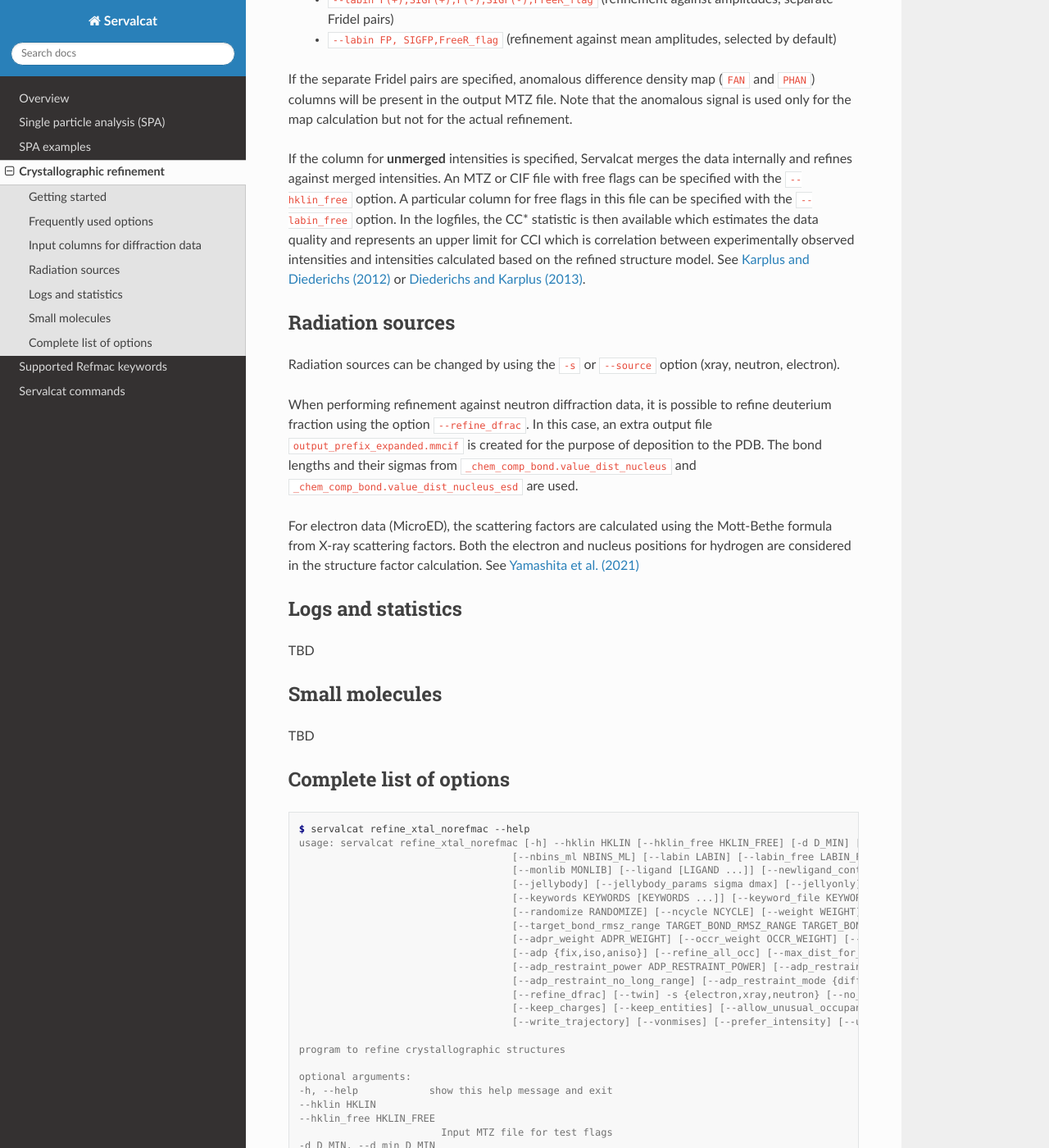
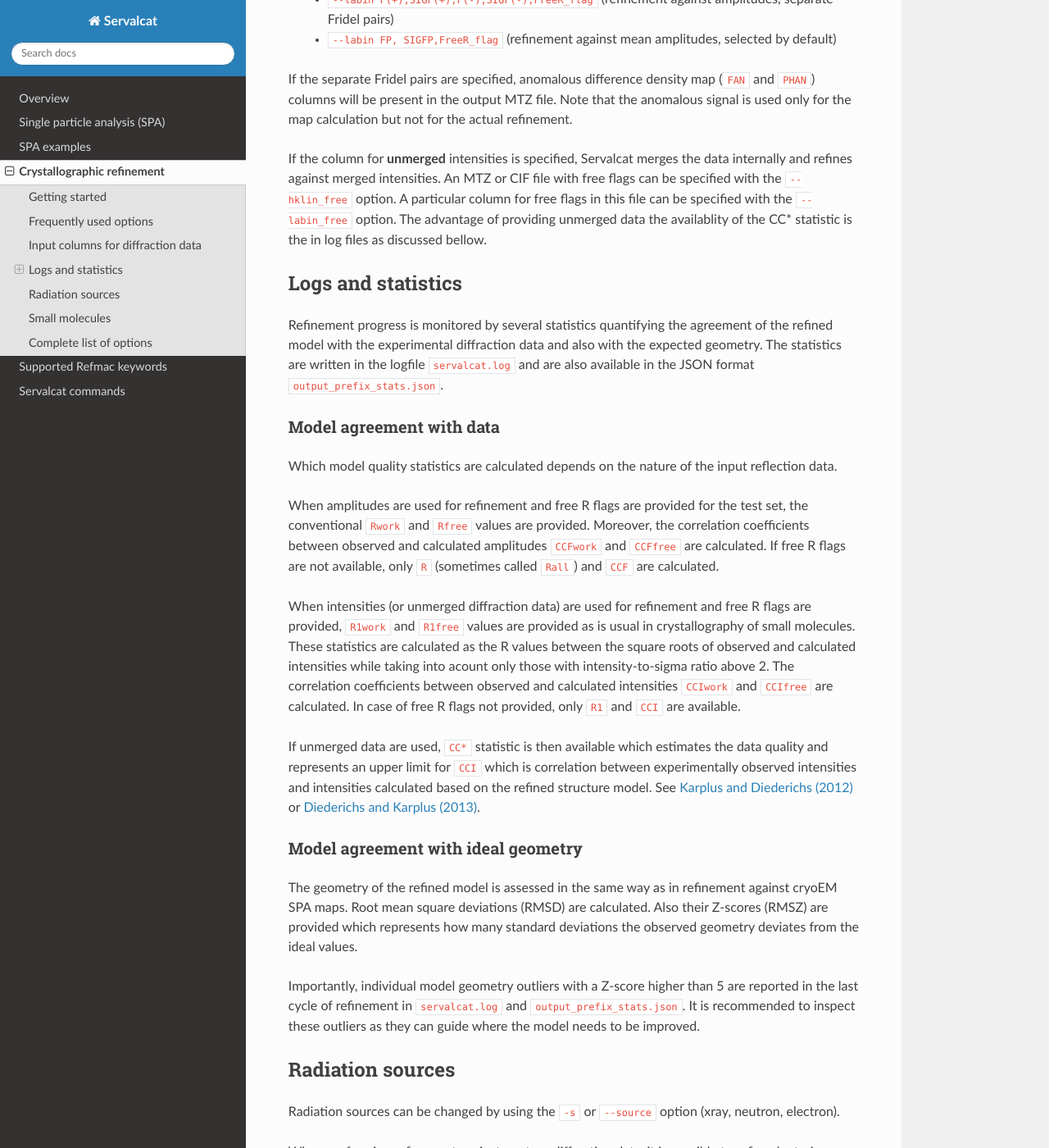
Before and after one commit to keitaroyam/servalcat, a Sphinx documentation site: the page built from docs/xtal.rst, in a window 1280 px wide and 1400 px high, scrolled down 1785 px. Shown: the whole window at 82% size. Built offline with Sphinx 7.4.7 and the Read the Docs theme 3.1.0, drawn with Linux system fonts in a browser that asks for light colours.

Commit message:
Logs and statistics section

```diff
--- a/docs/xtal.rst
+++ b/docs/xtal.rst
@@ -65,8 +65,37 @@
 
 If the column for **unmerged** intensities is specified, Servalcat merges the data internally and refines against merged intensities.
 An MTZ or CIF file with free flags can be specified with the ``--hklin_free`` option. A particular column for free flags in this file can be specified with the ``--labin_free`` option.
-In the logfiles, the CC* statistic is then available which estimates the data quality and represents an upper limit for CCI which is correlation between experimentally observed intensities and intensities calculated based on the refined structure model.
-See `Karplus and Diederichs (2012) <https://doi.org/10.1126/science.1218231>`_ or `Diederichs and Karplus (2013) <https://doi.org/10.1107/S0907444913001121>`_.
+The advantage of providing unmerged data the availablity of the CC* statistic is the in log files as discussed bellow.
+
+
+Logs and statistics
+-------------------
+
+Refinement progress is monitored by several statistics quantifying the agreement of the refined model with the experimental diffraction data and also with the expected geometry.
+The statistics are written in the logfile ``servalcat.log`` and are also available in the JSON format ``output_prefix_stats.json``.
+
+
+Model agreement with data
+~~~~~~~~~~~~~~~~~~~~~~~~~
+
+Which model quality statistics are calculated depends on the nature of the input reflection data.
+
+When amplitudes are used for refinement and free R flags are provided for the test set, the conventional ``Rwork`` and ``Rfree`` values are provided. Moreover, the correlation coefficients between observed and calculated amplitudes ``CCFwork`` and ``CCFfree`` are calculated. If free R flags are not available, only ``R`` (sometimes called ``Rall``) and ``CCF`` are calculated.
+
+When intensities (or unmerged diffraction data) are used for refinement and free R flags are provided, ``R1work`` and ``R1free`` values are provided as is usual in crystallography of small molecules. These statistics are calculated as the R values between the square roots of observed and calculated intensities while taking into acount only those with intensity-to-sigma ratio above 2. The correlation coefficients between observed and calculated intensities ``CCIwork`` and ``CCIfree`` are calculated. In case of free R flags not provided, only ``R1`` and ``CCI`` are available.
+
+If unmerged data are used, ``CC*`` statistic is then available which estimates the data quality and represents an upper limit for ``CCI`` which is correlation between experimentally observed intensities and intensities calculated based on the refined structure model. See `Karplus and Diederichs (2012) <https://doi.org/10.1126/science.1218231>`_ or `Diederichs and Karplus (2013) <https://doi.org/10.1107/S0907444913001121>`_.
+
+
+Model agreement with ideal geometry
+~~~~~~~~~~~~~~~~~~~~~~~~~~~~~~~~~~~
+
+The geometry of the refined model is assessed in the same way as in refinement against cryoEM SPA maps.
+Root mean square deviations (RMSD) are calculated.
+Also their Z-scores (RMSZ) are provided which represents how many standard deviations the observed geometry deviates from the ideal values.
+
+Importantly, individual model geometry outliers with a Z-score higher than 5 are reported in the last cycle of refinement in ``servalcat.log`` and ``output_prefix_stats.json``. It is recommended to inspect these outliers as they can guide where the model needs to be improved.
+
 
 Radiation sources
 -----------------
@@ -78,10 +107,6 @@
 
 For electron data (MicroED), the scattering factors are calculated using the Mott-Bethe formula from X-ray scattering factors. Both the electron and nucleus positions for hydrogen are considered in the structure factor calculation. See `Yamashita et al. (2021) <https://doi.org/10.1107/S2059798321009475>`_
 
-
-Logs and statistics
--------------------
-TBD
 
 Small molecules
 ---------------
```
